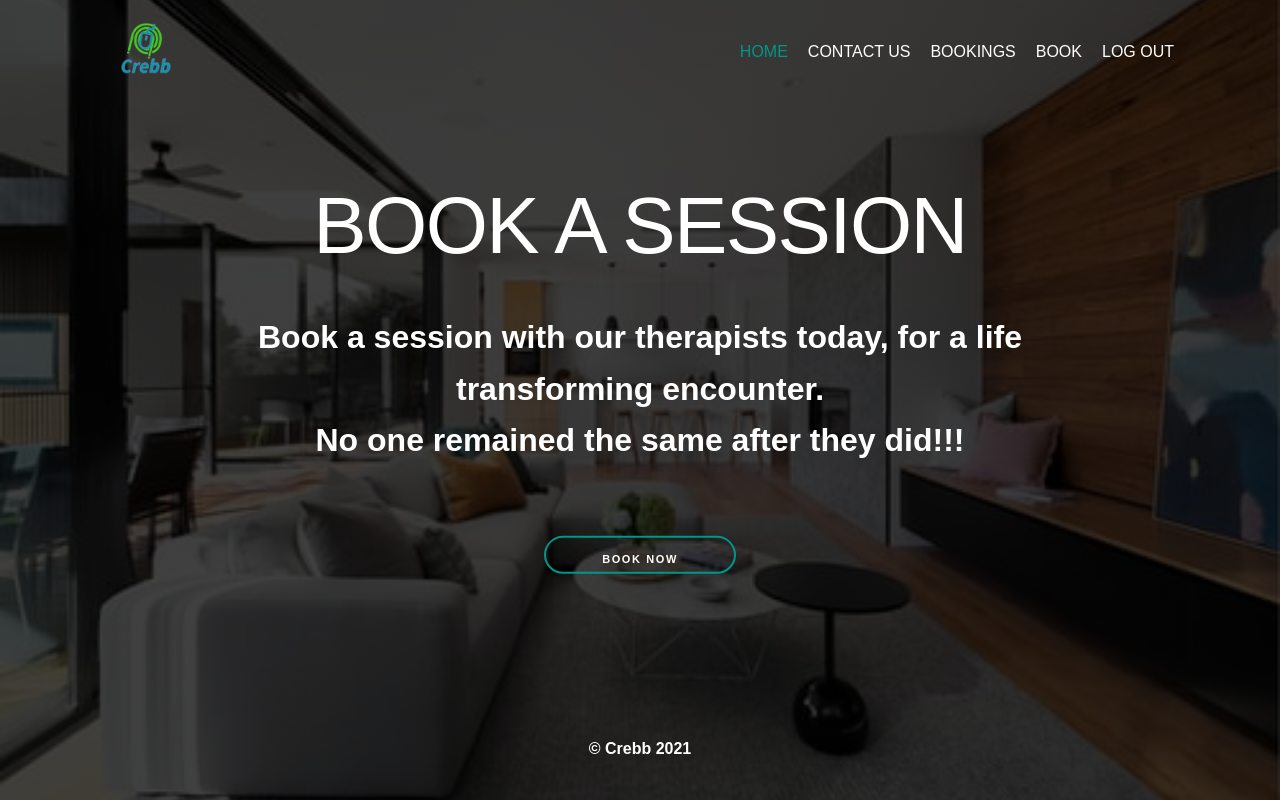
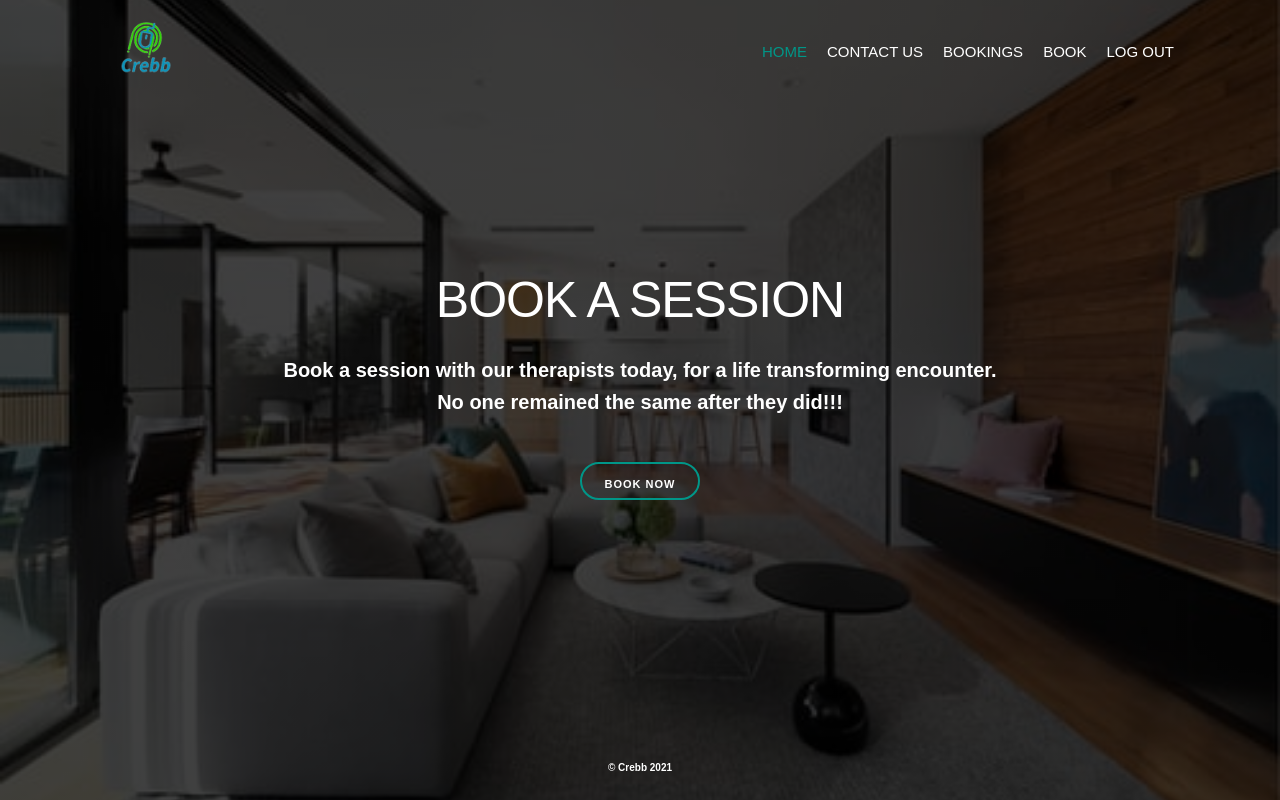
Before and after one commit to ikechukwu-peter/crebb, a React (Vite) app: page / in a window 1280 px wide. Built offline with nearby package versions, Linux system fonts and the light colour scheme.

Commit message:
fix: removed body font-size

```diff
--- a/src/index.css
+++ b/src/index.css
@@ -18,5 +18,4 @@ html,body {
   background-size: cover;
   box-sizing: border-box;
   overflow-x: hidden;
-  font-size: 16px;
   }
```
